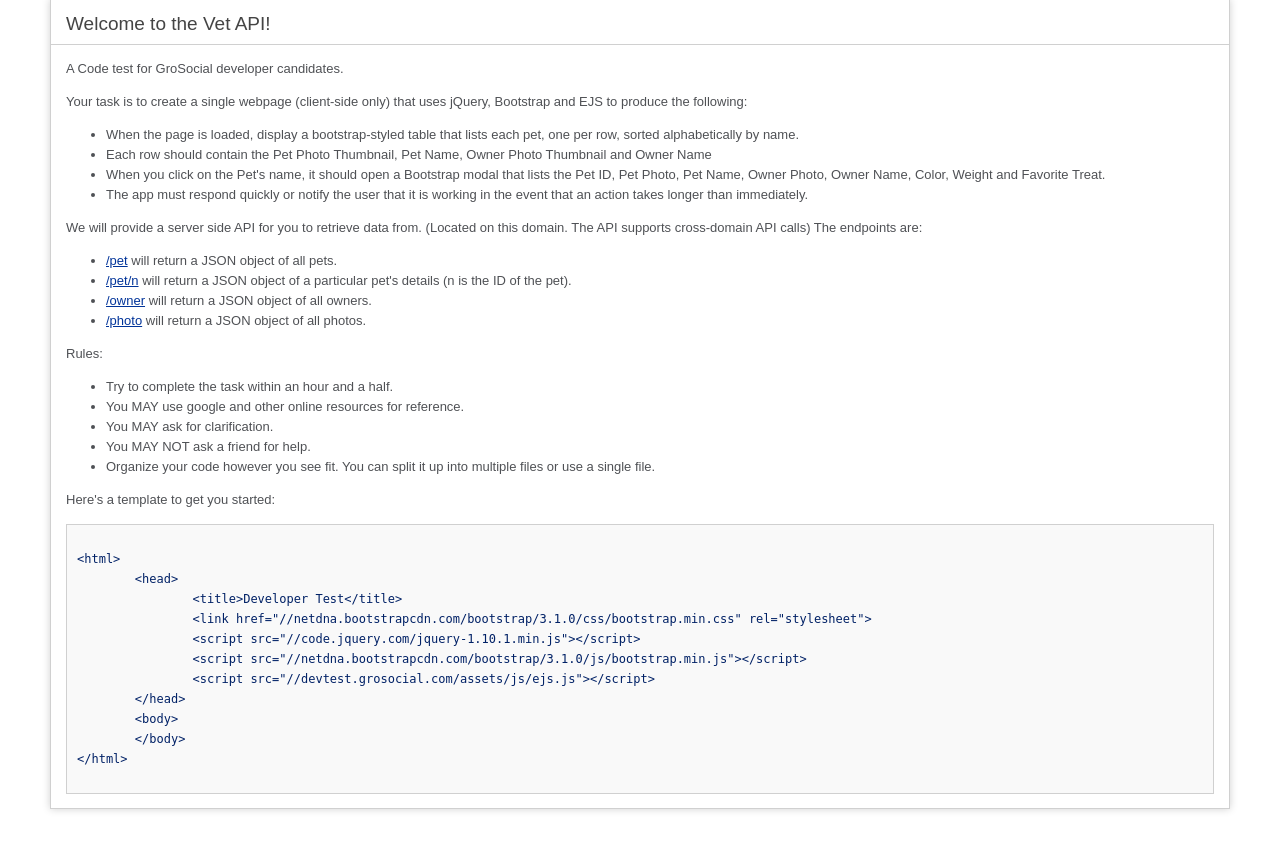
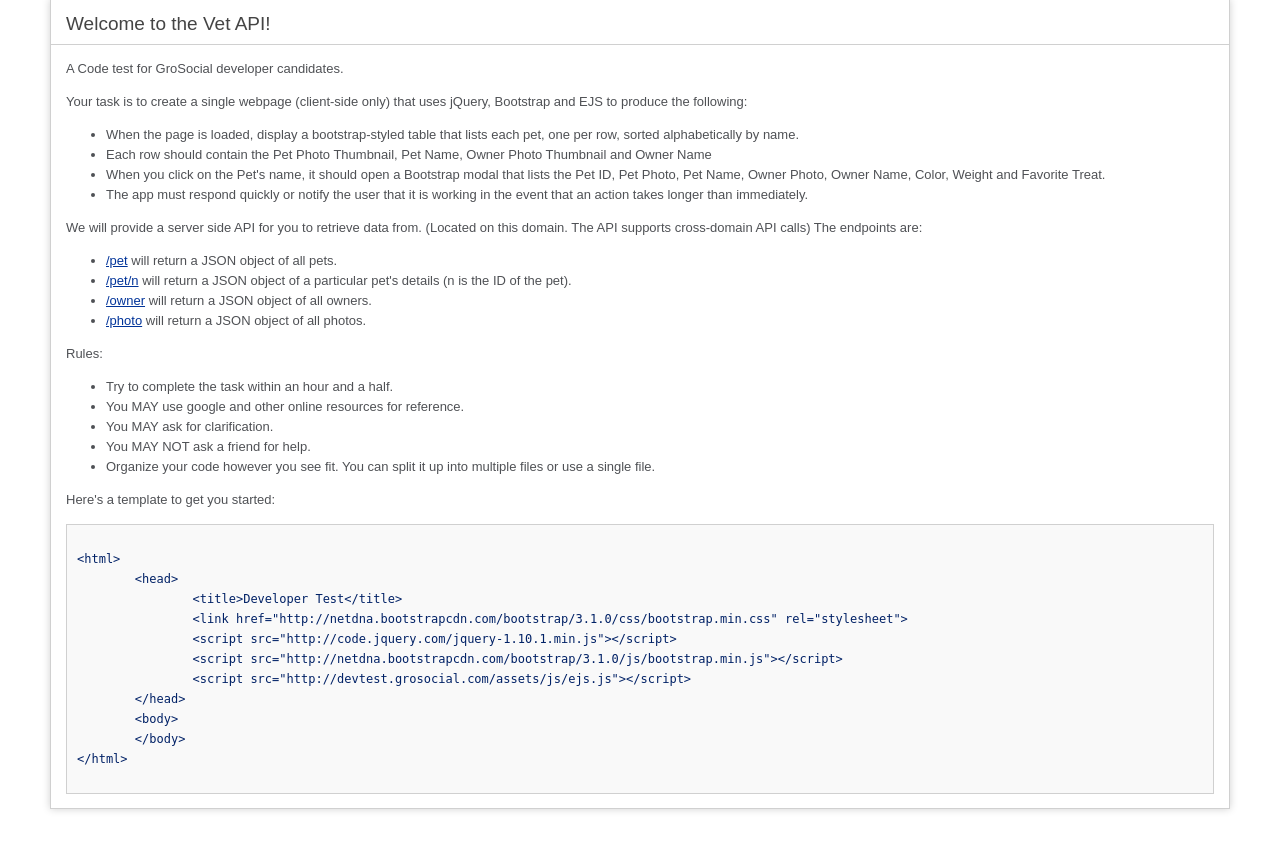
Before and after one commit to thuntergs/DeveloperTest, a CodeIgniter app: page / in a window 1280 px wide. Shown: the part 41-890 px from the top of the page. Run offline with CodeIgniter, Linux system fonts and the light colour scheme.

Commit message:
updated template

```diff
--- a/backend/application/views/welcome_message.php
+++ b/backend/application/views/welcome_message.php
@@ -106,10 +106,10 @@
 <?php echo htmlentities('<html>
 	<head>
 		<title>Developer Test</title>
-		<link href="//netdna.bootstrapcdn.com/bootstrap/3.1.0/css/bootstrap.min.css" rel="stylesheet">
-		<script src="//code.jquery.com/jquery-1.10.1.min.js"></script>
-		<script src="//netdna.bootstrapcdn.com/bootstrap/3.1.0/js/bootstrap.min.js"></script>
-		<script src="//devtest.grosocial.com/assets/js/ejs.js"></script>
+		<link href="http://netdna.bootstrapcdn.com/bootstrap/3.1.0/css/bootstrap.min.css" rel="stylesheet">
+		<script src="http://code.jquery.com/jquery-1.10.1.min.js"></script>
+		<script src="http://netdna.bootstrapcdn.com/bootstrap/3.1.0/js/bootstrap.min.js"></script>
+		<script src="http://devtest.grosocial.com/assets/js/ejs.js"></script>
 	</head>
 	<body>
 	</body>
```
